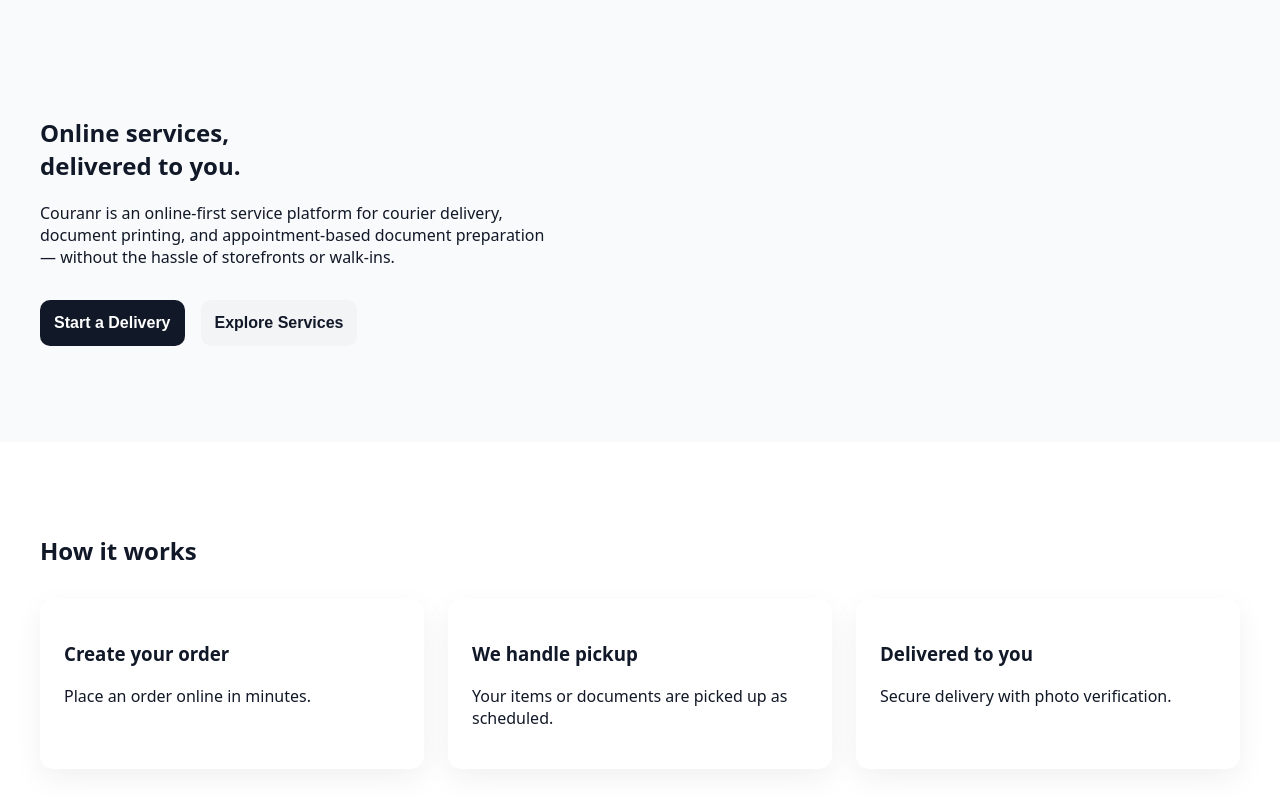
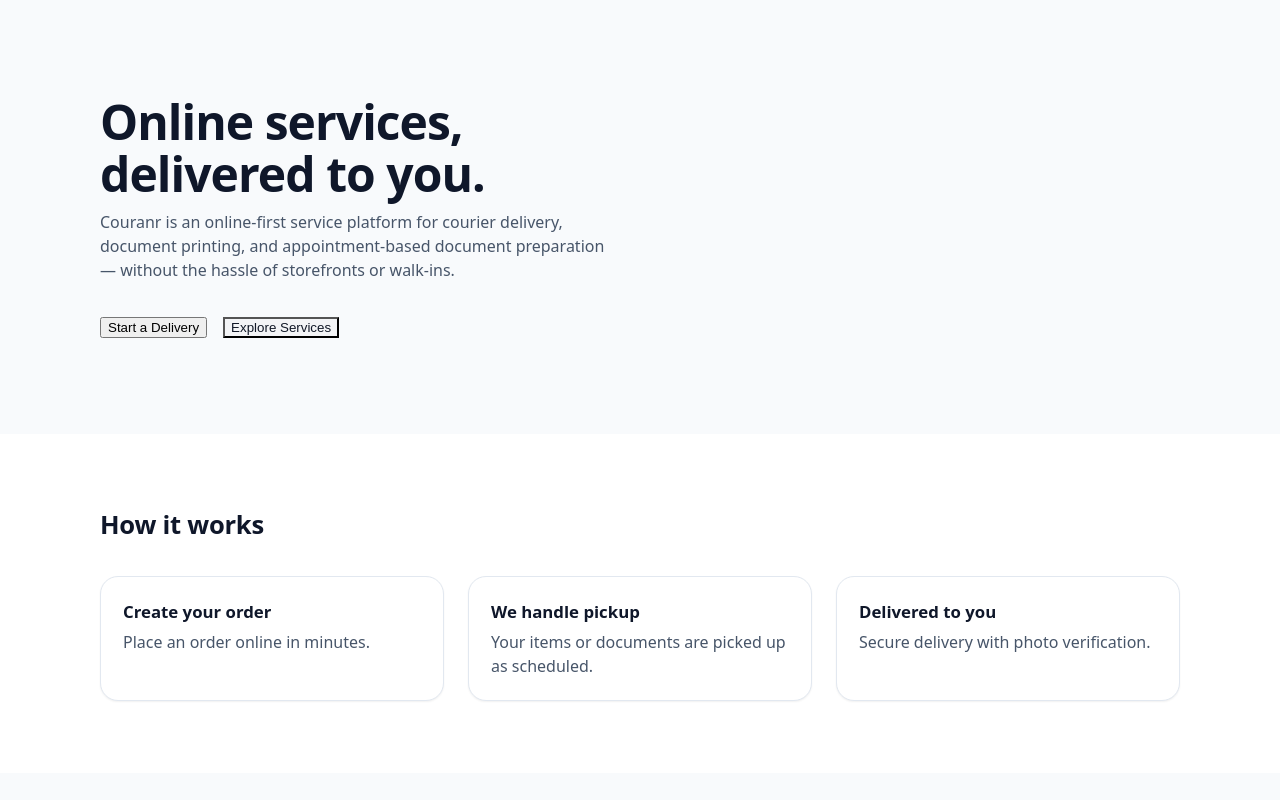
Before and after one commit to kkoly10/couranr-os, a Next.js app: page / in a window 1280 px wide. Shown: the top 800 px of the page. Built offline with nearby package versions, Linux system fonts and the light colour scheme.

Commit message:
Update globals.css

```diff
--- a/app/globals.css
+++ b/app/globals.css
@@ -1,4 +1,21 @@
-/* ================= BASE RESET ================= */
+:root {
+  --bg: #f8fafc;
+  --surface: #ffffff;
+  --surface2: #f1f5f9;
+  --text: #0f172a;
+  --muted: #475569;
+  --border: #e2e8f0;
+
+  --accent: #2563eb; /* brand blue dot + accents */
+  --accent2: rgba(37, 99, 235, 0.14);
+
+  --radius-sm: 10px;
+  --radius-md: 14px;
+  --radius-lg: 18px;
+
+  --shadow-sm: 0 1px 2px rgba(2, 6, 23, 0.06);
+  --shadow-md: 0 14px 40px rgba(2, 6, 23, 0.10);
+}
 
 *,
 *::before,
@@ -10,71 +27,232 @@ html,
 body {
   margin: 0;
   padding: 0;
-  font-family: system-ui, -apple-system, BlinkMacSystemFont,
-    "Segoe UI", Roboto, Ubuntu, sans-serif;
-  background: #f9fafb;
-  color: #111827;
+  background: var(--bg);
+  color: var(--text);
+  font-family: ui-sans-serif, system-ui, -apple-system, BlinkMacSystemFont,
+    "Segoe UI", Roboto, Helvetica, Arial, "Apple Color Emoji", "Segoe UI Emoji";
+  line-height: 1.5;
 }
 
-/* ================= LAYOUT ================= */
+a {
+  color: inherit;
+  text-decoration: none;
+}
+
+main {
+  min-height: 100vh;
+}
 
 .container {
-  max-width: 1200px;
+  max-width: 1120px;
   margin: 0 auto;
+  padding: 0 20px;
 }
 
-.card {
-  background: #ffffff;
-  border-radius: 14px;
-  padding: 24px;
-  box-shadow: 0 10px 30px rgba(0, 0, 0, 0.06);
-  pointer-events: auto;
-  position: relative;
+/* Typography */
+h1 {
+  font-size: clamp(2.1rem, 4vw, 3rem);
+  line-height: 1.08;
+  letter-spacing: -0.02em;
+  margin: 0 0 10px 0;
 }
 
-/* ================= FORM ================= */
+h2 {
+  font-size: 1.6rem;
+  letter-spacing: -0.01em;
+  margin: 0 0 10px 0;
+}
 
+h3 {
+  font-size: 1.05rem;
+  margin: 0 0 6px 0;
+}
+
+p {
+  margin: 0;
+  color: var(--muted);
+}
+
+/* Surfaces */
+.card {
+  background: var(--surface);
+  border: 1px solid var(--border);
+  border-radius: var(--radius-lg);
+  padding: 22px;
+  box-shadow: var(--shadow-sm);
+  transition: transform 0.12s ease, box-shadow 0.12s ease, border-color 0.12s ease;
+}
+
+.card.hover:hover {
+  transform: translateY(-2px);
+  box-shadow: var(--shadow-md);
+  border-color: rgba(37, 99, 235, 0.25);
+}
+
+/* Buttons */
+.btn {
+  display: inline-flex;
+  align-items: center;
+  justify-content: center;
+  gap: 10px;
+  border-radius: var(--radius-md);
+  padding: 12px 16px;
+  font-weight: 650;
+  border: 1px solid transparent;
+  cursor: pointer;
+  transition: transform 0.06s ease, background 0.12s ease, border-color 0.12s ease;
+  user-select: none;
+}
+
+.btn:active {
+  transform: translateY(1px);
+}
+
+.btn-primary {
+  background: var(--text);
+  color: #fff;
+}
+
+.btn-primary:hover {
+  background: #000;
+}
+
+.btn-secondary {
+  background: var(--surface2);
+  color: var(--text);
+  border-color: var(--border);
+}
+
+.btn-secondary:hover {
+  border-color: rgba(37, 99, 235, 0.35);
+  box-shadow: 0 0 0 4px var(--accent2);
+}
+
+.btn-link {
+  background: transparent;
+  border-color: var(--border);
+  color: var(--text);
+}
+
+.btn-link:hover {
+  border-color: rgba(37, 99, 235, 0.35);
+}
+
+/* Inputs */
 label {
   display: block;
-  font-weight: 600;
-  margin-bottom: 6px;
+  margin: 0 0 6px 0;
+  font-size: 0.9rem;
+  color: var(--text);
+  font-weight: 650;
 }
 
-input {
-  padding: 12px;
-  border-radius: 8px;
-  border: 1px solid #d1d5db;
-  font-size: 15px;
+input,
+textarea,
+select {
+  width: 100%;
+  border: 1px solid var(--border);
+  background: var(--surface);
+  border-radius: var(--radius-sm);
+  padding: 12px 12px;
+  font-size: 0.98rem;
+  color: var(--text);
+  outline: none;
+  transition: box-shadow 0.12s ease, border-color 0.12s ease;
 }
 
-button {
-  background: #111827;
-  color: #ffffff;
-  border: none;
-  padding: 14px;
-  border-radius: 10px;
-  font-size: 16px;
-  font-weight: 600;
-  cursor: pointer;
+input:focus,
+textarea:focus,
+select:focus {
+  border-color: rgba(37, 99, 235, 0.55);
+  box-shadow: 0 0 0 4px var(--accent2);
 }
 
-button:disabled {
-  opacity: 0.6;
-  cursor: not-allowed;
+/* Header */
+.siteHeader {
+  position: sticky;
+  top: 0;
+  z-index: 50;
+  backdrop-filter: saturate(120%) blur(10px);
+  background: rgba(248, 250, 252, 0.72);
+  border-bottom: 1px solid rgba(226, 232, 240, 0.9);
 }
 
-/* ================= STRIPE HARD FIX ================= */
-
-/* ENSURE STRIPE IFRAMES CAN RECEIVE INPUT */
-.StripeElement,
-.StripeElement iframe,
-iframe[name^="__privateStripeFrame"] {
-  pointer-events: auto !important;
-  z-index: 99999 !important;
+.siteHeaderInner {
+  display: flex;
+  align-items: center;
+  justify-content: space-between;
+  padding: 14px 0;
 }
 
-/* REMOVE ANY ACCIDENTAL OVERLAYS */
-.card::before,
-.card::after {
-  content: none !important;
+.navLinks {
+  display: flex;
+  align-items: center;
+  gap: 14px;
 }
+
+.navLink {
+  color: var(--muted);
+  font-weight: 650;
+  padding: 8px 10px;
+  border-radius: 10px;
+  border: 1px solid transparent;
+}
+
+.navLink:hover {
+  color: var(--text);
+  border-color: rgba(226, 232, 240, 0.9);
+  background: rgba(241, 245, 249, 0.7);
+}
+
+/* Brand dot */
+.brand {
+  display: inline-flex;
+  align-items: center;
+  gap: 8px;
+  font-weight: 850;
+  letter-spacing: -0.02em;
+}
+
+.brandDot {
+  width: 10px;
+  height: 10px;
+  border-radius: 999px;
+  background: var(--accent);
+  box-shadow: 0 0 0 6px rgba(37, 99, 235, 0.12);
+}
+
+/* Section spacing helpers */
+.section {
+  padding: 78px 0;
+}
+
+.sectionAlt {
+  background: var(--surface);
+  border-top: 1px solid rgba(226, 232, 240, 0.7);
+  border-bottom: 1px solid rgba(226, 232, 240, 0.7);
+}
+
+.grid3 {
+  display: grid;
+  grid-template-columns: repeat(3, minmax(0, 1fr));
+  gap: 18px;
+}
+
+.grid2 {
+  display: grid;
+  grid-template-columns: repeat(2, minmax(0, 1fr));
+  gap: 18px;
+}
+
+@media (max-width: 900px) {
+  .grid3, .grid2 {
+    grid-template-columns: 1fr;
+  }
+}
+
+/* Stripe safety (doesn't interfere with hosted checkout, but harmless) */
+iframe[name^="__privateStripeFrame"],
+.StripeElement {
+  z-index: 1000;
+}
```
